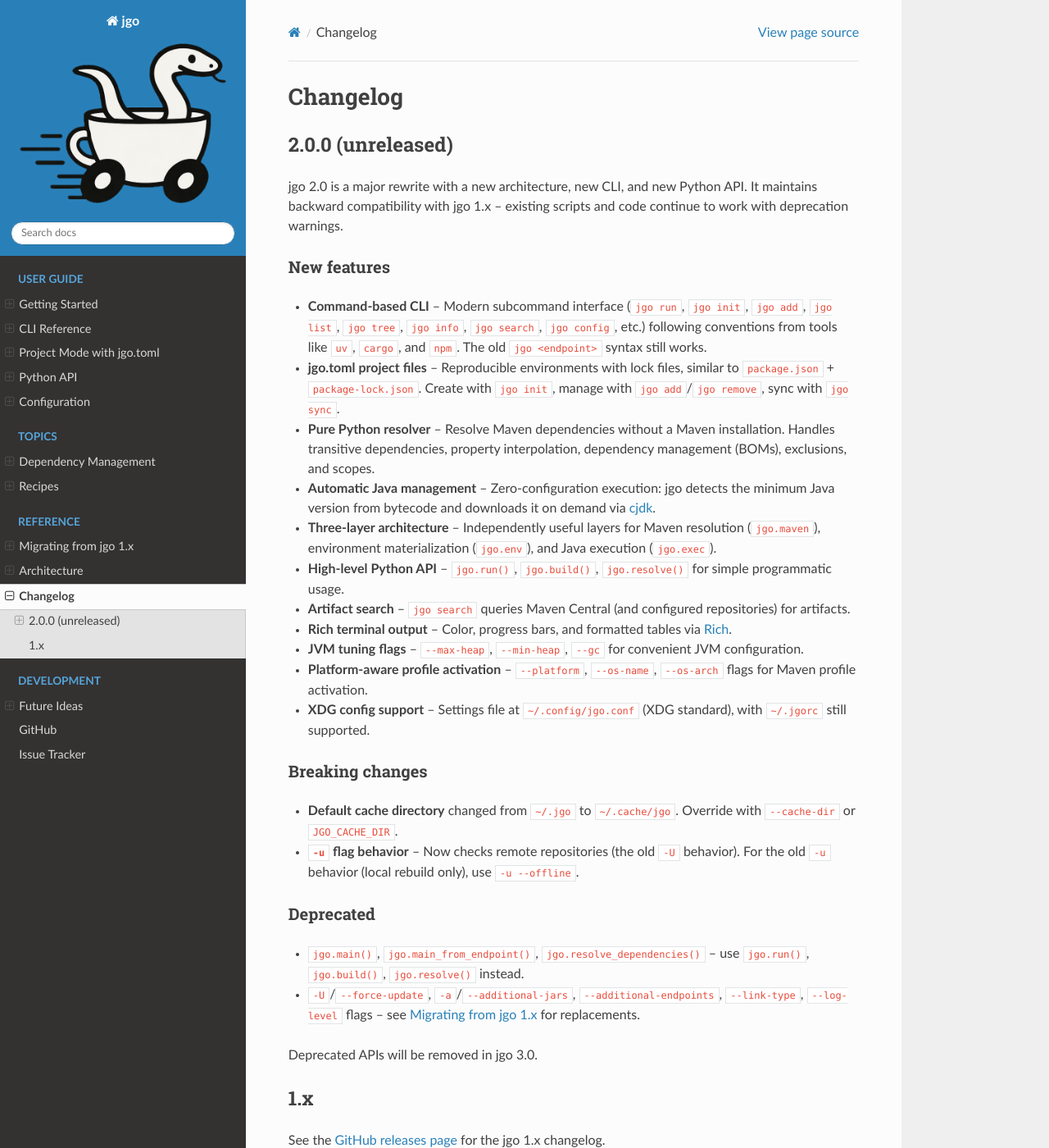
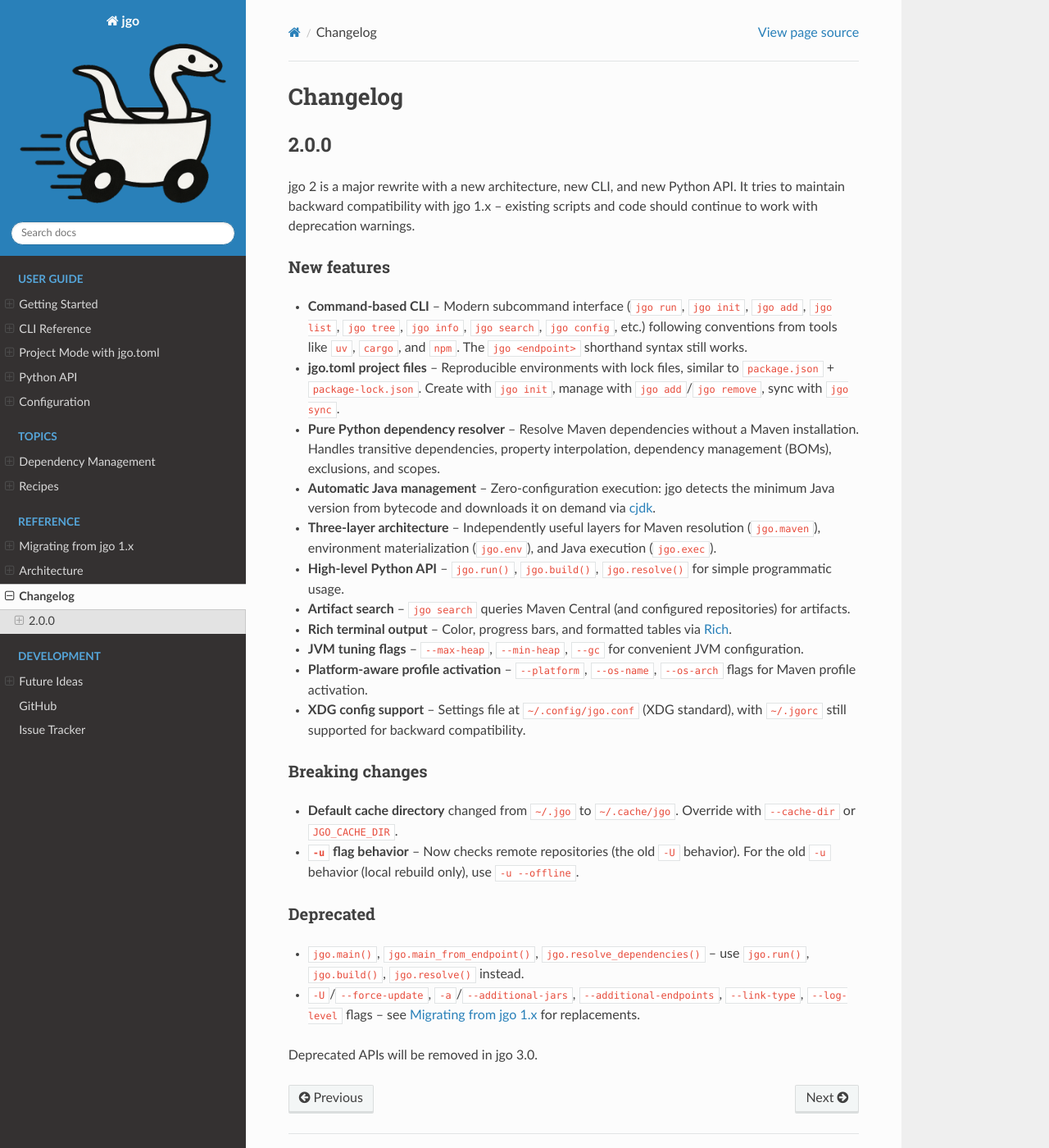
Before and after one commit to scijava/jgo, a Sphinx documentation site: the page built from docs/changelog.md, in a window 1280 px wide and 1400 px high. Shown: the whole window at 82% size. Built offline with Sphinx 7.4.7 and the Read the Docs theme 3.1.0, drawn with Linux system fonts in a browser that asks for light colours.

Commit message:
Finalize changelog for 2.0.0

```diff
--- a/docs/changelog.md
+++ b/docs/changelog.md
@@ -1,16 +1,16 @@
 # Changelog
 
-## 2.0.0 (unreleased)
+## 2.0.0
 
-jgo 2.0 is a major rewrite with a new architecture, new CLI, and new Python API. It maintains backward compatibility with jgo 1.x -- existing scripts and code continue to work with deprecation warnings.
+jgo 2 is a major rewrite with a new architecture, new CLI, and new Python API. It tries to maintain backward compatibility with jgo 1.x -- existing scripts and code should continue to work with deprecation warnings.
 
 ### New features
 
-- **Command-based CLI** -- Modern subcommand interface (`jgo run`, `jgo init`, `jgo add`, `jgo list`, `jgo tree`, `jgo info`, `jgo search`, `jgo config`, etc.) following conventions from tools like `uv`, `cargo`, and `npm`. The old `jgo <endpoint>` syntax still works.
+- **Command-based CLI** -- Modern subcommand interface (`jgo run`, `jgo init`, `jgo add`, `jgo list`, `jgo tree`, `jgo info`, `jgo search`, `jgo config`, etc.) following conventions from tools like `uv`, `cargo`, and `npm`. The `jgo <endpoint>` shorthand syntax still works.
 
 - **jgo.toml project files** -- Reproducible environments with lock files, similar to `package.json` + `package-lock.json`. Create with `jgo init`, manage with `jgo add`/`jgo remove`, sync with `jgo sync`.
 
-- **Pure Python resolver** -- Resolve Maven dependencies without a Maven installation. Handles transitive dependencies, property interpolation, dependency management (BOMs), exclusions, and scopes.
+- **Pure Python dependency resolver** -- Resolve Maven dependencies without a Maven installation. Handles transitive dependencies, property interpolation, dependency management (BOMs), exclusions, and scopes.
 
 - **Automatic Java management** -- Zero-configuration execution: jgo detects the minimum Java version from bytecode and downloads it on demand via [cjdk](https://github.com/cachedjdk/cjdk).
 
@@ -26,7 +26,7 @@
 
 - **Platform-aware profile activation** -- `--platform`, `--os-name`, `--os-arch` flags for Maven profile activation.
 
-- **XDG config support** -- Settings file at `~/.config/jgo.conf` (XDG standard), with `~/.jgorc` still supported.
+- **XDG config support** -- Settings file at `~/.config/jgo.conf` (XDG standard), with `~/.jgorc` still supported for backward compatibility.
 
 ### Breaking changes
 
@@ -39,7 +39,3 @@
 - `-U`/`--force-update`, `-a`/`--additional-jars`, `--additional-endpoints`, `--link-type`, `--log-level` flags -- see {doc}`migration` for replacements.
 
 Deprecated APIs will be removed in jgo 3.0.
-
-## 1.x
-
-See the [GitHub releases page](https://github.com/apposed/jgo/releases) for the jgo 1.x changelog.
```
